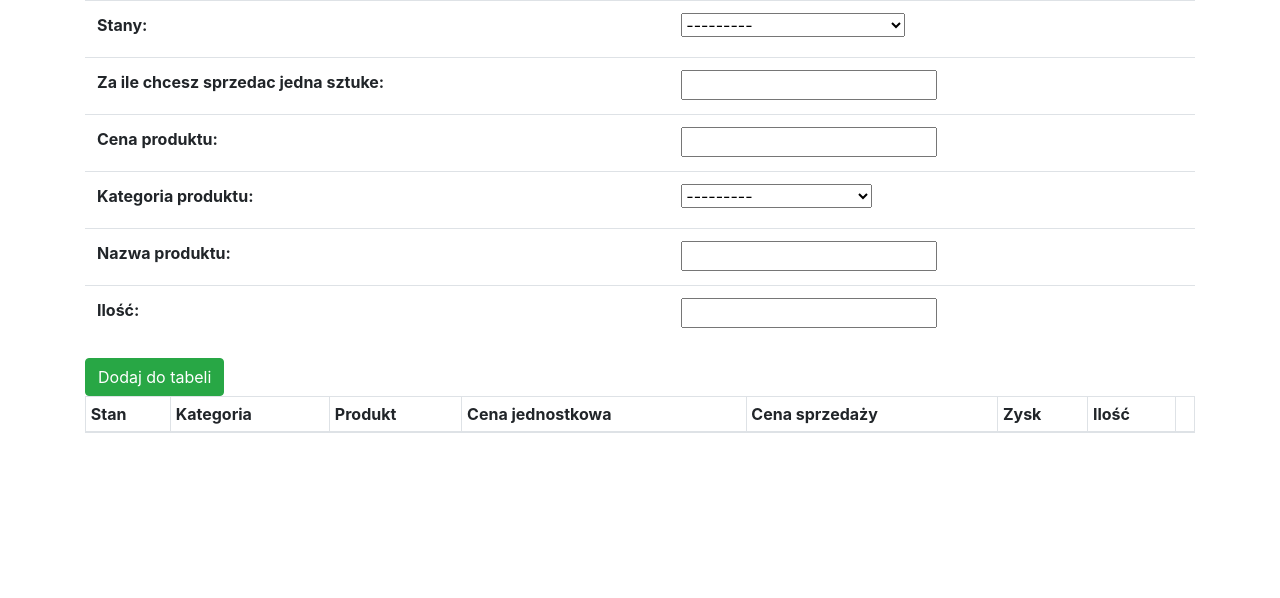
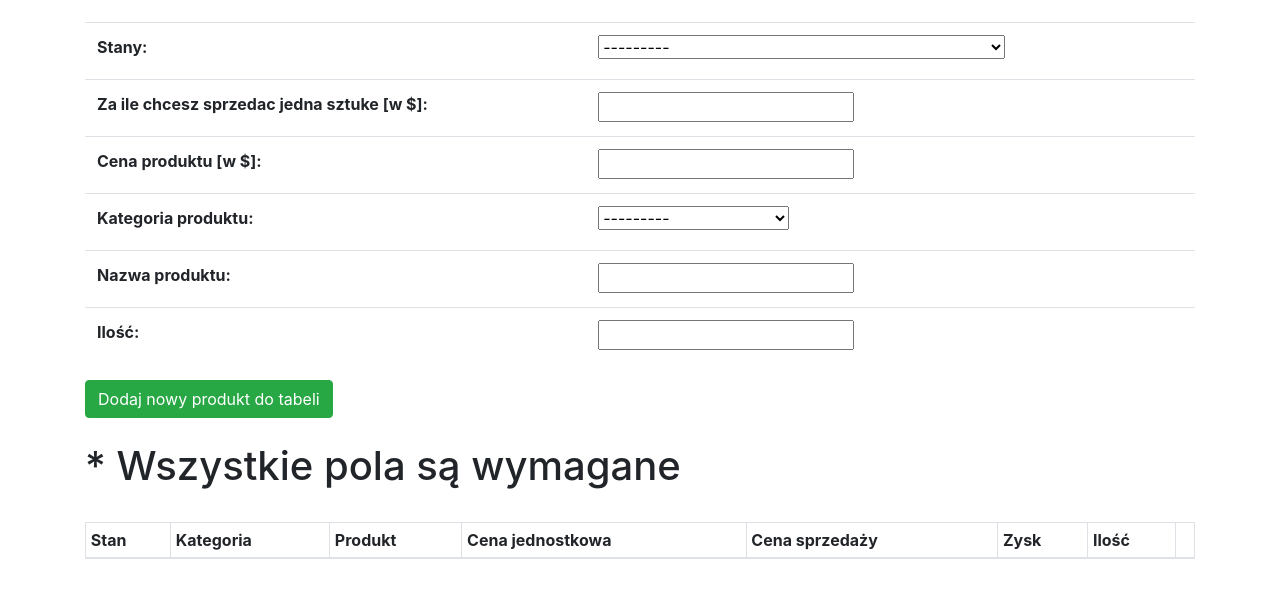
Before and after one commit to IIS-ZPI/ZPI_2020_Myszojelenie, a Django app: page /table/ in a window 1280 px wide. Shown: the top 598 px of the page. Run offline with Django 3.2, Linux system fonts and the light colour scheme; data comes from the database, SQL or seed files in the repository; lists and menus that the app fills with data are empty; some libraries are stand-ins or nearby versions.

Commit message:
Poprawa UX

```diff
--- a/Myszojelen/forms.py
+++ b/Myszojelen/forms.py
@@ -16,7 +16,7 @@
     def __init__(self, *args, **kwargs):
         super(FormInfoHandlerModelForm, self).__init__(*args, **kwargs)
         self.fields['id_state'].label = "Stany"
-        self.fields['selling_price'].label = "Za ile chcesz sprzedac jedna sztuke"
+        self.fields['selling_price'].label = "Za ile chcesz sprzedac jedna sztuke [w $]"
 
 
 class FormProductModelForm(ModelForm):
@@ -26,7 +26,7 @@
 
     def __init__(self, *args, **kwargs):
         super(FormProductModelForm, self).__init__(*args, **kwargs)
-        self.fields['product_price'].label = "Cena produktu"
+        self.fields['product_price'].label = "Cena produktu [w $]"
         self.fields['id_cat'].label = "Kategoria produktu"
         self.fields['product_name'].label = "Nazwa produktu"
 
--- a/Myszojelen/models.py
+++ b/Myszojelen/models.py
@@ -16,7 +16,7 @@
     state_base_tax = models.FloatField(validators=[MinValueValidator(0)])
 
     def __str__(self):
-        return self.state_name + " " + (round(self.state_base_tax * 100,2)).__str__() + "%"
+        return self.state_name + " " + "- Podatek podstawowy: " + (round(self.state_base_tax * 100, 2)).__str__() + "%"
 
 
 class State_Category_Tax(models.Model):
--- a/Myszojelen/templates/Myszojelen/addingAndTable.html
+++ b/Myszojelen/templates/Myszojelen/addingAndTable.html
@@ -10,14 +10,18 @@
     {{ forminfo.media.css }}
     <form action="/table/" method="POST">
         {% csrf_token %}
-        <table class="table">
+        <table class="table" style="margin-top: 2%">
             {{ forminfo.as_table }}
             {{ formprod.as_table }}
             {{ formamout.as_table }}
         </table>
-        <input type="submit" class="btn btn-success" value="Dodaj do tabeli">
+        <input type="submit" class="btn btn-success" value="Dodaj nowy produkt do tabeli">
     </form>
-
+     <br>
+         <div class="panel-heading" style="font-size: 14px">
+            <h1>* Wszystkie pola są wymagane</h1>
+         </div>
+         <br>
     <table id="sortabletable" class="table table-striped table-bordered table-sm">
         <thead>
         <tr>
@@ -51,6 +55,6 @@
         {% endfor %}
         </tbody>
     </table>
-
+    <div style="margin-bottom: 2%"></div>
 
 {% endblock %}
--- a/Myszojelen/templates/Myszojelen/index.html
+++ b/Myszojelen/templates/Myszojelen/index.html
@@ -1,8 +1,8 @@
 {% extends "base.html" %}
 {% block content %}
 
-    <div class="page-header">
-        <h1>Witaj na stronie do obliczania zysku przy sprzedaży w USA!</h1>
+    <div class="page-header" style="text-align: center; margin-top: 5%;">
+        <h1 style="font-weight: bold; margin-top: 5%">Witaj na stronie do obliczania zysku przy sprzedaży w USA!</h1>
     </div>
     <div class="container">
       <h2 style="text-align: center">Kliknij w poniższy przycisk, aby rozpocząć obilczenia</h2>
```
Also changed, not shown: Myszojelen/templates/Myszojelen/adding.html (+7 -1 lines).
